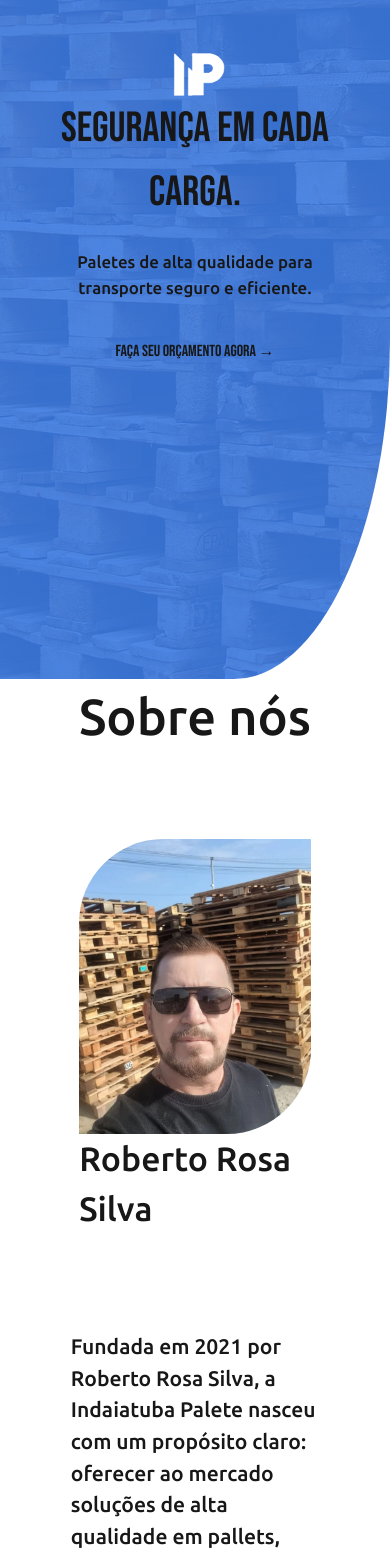
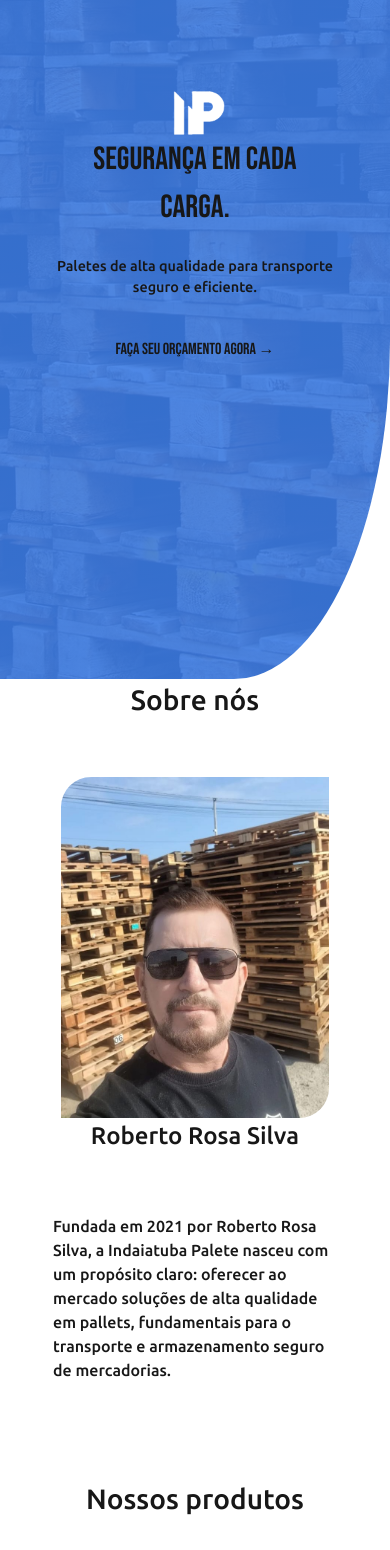
Before and after one commit to ramonmoncao/IndaiatubaPalete, a Next.js app in the folder ip-front/: page /home in a window 390 px wide. Shown: the part 260-1810 px from the top of the page. Built offline with nearby package versions, Linux system fonts and the light colour scheme.

Commit message:
Aprimoramento de reponsividade

```diff
--- a/ip-front/src/app/home/about.css
+++ b/ip-front/src/app/home/about.css
@@ -10,16 +10,16 @@
     display: flex;
     flex-direction: column;
     background-color: var(--color-primary-1);
-    border-radius: 20dvi 0 20dvi 0;
-    padding-bottom: 20dvh;
+    border-radius: 300px 0 300px 0; /* Valor fixo em px */
+    padding-bottom: 5rem; /* Valor fixo em rem */
     box-sizing: border-box;
     overflow: hidden;
 }
 
 #about h1 {
     align-self: center;
-    font-size: 10dvh;
-    padding-bottom: 5dvh;
+    font-size: 2.5rem; /* Tamanho fixo em rem */
+    padding-bottom: 2rem;
     color: var(--color-primary-5);
     text-align: center;
     width: 100%;
@@ -38,17 +38,18 @@
 
 #about-text {
     display: flex;
-    width: 100dvh;
+    width: 600px; /* Largura fixa em px */
     max-width: 90%;
-    height: 70dvh;
+    height: auto; /* Altura baseada no conteúdo */
+    min-height: 300px; /* Altura mínima fixa */
     align-content: center;
-    padding: 10dvh;
-    border-radius: 0dvh 20dvh 0dvh 20dvh;
+    padding: 2rem; /* Padding fixo em rem */
+    border-radius: 0 200px 0 200px; /* Valores fixos em px */
     background-color: var(--color-primary-3);
     align-items: center;
     justify-content: center;
     color: var(--color-primary-1);
-    font-size: 3dvh;
+    font-size: 1.2rem; /* Tamanho fixo em rem */
     box-sizing: border-box;
     overflow: hidden;
 }
@@ -57,25 +58,25 @@
     display: flex;
     flex-direction: column;
     background-color: var(--color-primary-5);
-    border-radius: 20dvh 0dvh 20dvh 0dvh;
-    padding: 7dvh 10dvh 0 10dvh;
+    border-radius: 200px 0 200px 0; /* Valores fixos em px */
+    padding: 4rem 4rem 4rem 4rem; /* Padding fixo em rem */
     align-items: center;
     justify-content: center;
     color: var(--color-primary-1);
-    font-size: 4dvh;
+    font-size: 1.5rem; /* Tamanho fixo em rem */
     max-width: 90%;
     box-sizing: border-box;
 }
 
 #about-img img {
-    border-radius: 10dvh 10dvh 10vh 10dvh;
+    border-radius: 100px 100px 100px 100px; /* Valores fixos em px */
     max-width: 100%;
     height: auto;
 }
 
 @media (max-width: 800px) {
     #about-div {
-        border-radius: 0dvh 0dvh 0dvh 30dvh;
+        border-radius: 0 0 0 50px; /* Valor fixo em px */
     }
 
     #about-grid {
@@ -86,35 +87,35 @@
     #about-text {
         width: 90%;
         height: auto;
-        min-height: 40dvh;
-        padding: 5dvh;
-        border-radius: 0 0 0 10dvh;
+        min-height: 200px; /* Altura mínima fixa */
+        padding: 1.5rem; /* Padding fixo em rem */
+        border-radius: 0 0 0 30px; /* Valores fixos em px */
     }
 
     #about-img {
         width: 90%;
-        padding: 5dvh;
-        border-radius: 20dvh 0 0 0;
+        padding: 1.5rem; /* Padding fixo em rem */
+        border-radius: 50px 0 0 0; /* Valores fixos em px */
     }
 
     #about-img img {
-        border-radius: 10dvh 0dvh 10vh 0dvh;
+        border-radius: 30px 0 30px 0; /* Valores fixos em px */
     }
 
     #about h1 {
-        font-size: 7dvh;
+        font-size: 2rem; /* Tamanho fixo em rem */
     }
 }
 
 @media (max-width: 400px) {
     #about h1 {
-        font-size: 6dvh;
+        font-size: 1.75rem; /* Tamanho fixo em rem */
     }
 
     #about-text {
         width: 100%;
-        font-size: 2.5dvh;
-        padding: 4dvh;
-        border-radius: 0 0 0dvh 10dvh;
+        font-size: 1rem; /* Tamanho fixo em rem */
+        padding: 1rem; /* Padding fixo em rem */
+        border-radius: 0 0 0 20px; /* Valores fixos em px */
     }
 }
--- a/ip-front/src/app/home/catalog.css
+++ b/ip-front/src/app/home/catalog.css
@@ -8,10 +8,10 @@
 
 #catalog-div {
     background-color: var(--color-primary-5);
-    border-radius: 0 0 0 10dvw;
+    border-radius: 0 0 0 10vmin; /* Use vmin em vez de dvw */
     display: flex;
     flex-direction: column;
-    padding-bottom: 20dvh;
+    padding-bottom: 5rem; /* Use rem em vez de dvh */
     width: 100%;
     box-sizing: border-box;
     overflow: hidden;
@@ -19,8 +19,8 @@
 
 #catalog h1 {
     align-self: center;
-    font-size: 10dvh;
-    padding-bottom: 5dvh;
+    font-size: 2.5rem; /* Tamanho fixo em rem */
+    padding-bottom: 2rem;
     color: var(--color-primary-1);
     text-align: center;
     width: 100%;
@@ -40,9 +40,10 @@
 
 #container div {
     z-index: 1;
-    width: 40dvh;
+    width: 300px; /* Largura fixa em px */
     max-width: 90%;
-    height: 90dvh;
+    height: auto; /* Altura automática baseada no conteúdo */
+    min-height: 400px; /* Altura mínima fixa */
     display: flex;
     flex-direction: column;
     text-align: center;
@@ -58,7 +59,7 @@
 
 #container h3 {
     color: var(--color-primary-2);
-    font-size: 5dvh;
+    font-size: 1.5rem; /* Use rem em vez de dvh */
     margin-bottom: 0;
 }
 
@@ -100,22 +101,22 @@
     }
 
     #catalog h1 {
-        font-size: 7dvh;
+        font-size: 2rem;
     }
 }
 
 @media (max-width: 600px) {
     #container h3 {
-        font-size: 4dvh;
+        font-size: 1.25rem;
     }
 
     .description {
-        font-size: 2.5dvh;
+        font-size: 1rem;
     }
 }
 
 @media (max-width: 400px) {
     #catalog h1 {
-        font-size: 6dvh;
+        font-size: 1.75rem;
     }
 }
--- a/ip-front/src/app/home/home.css
+++ b/ip-front/src/app/home/home.css
@@ -2,21 +2,23 @@
 #home {
     background-color: var(--color-primary-1);
     width: 100%;
-    height: 100vh;
+    height: 100vh; /* Pode manter 100vh para a seção inicial completa */
     overflow-x: hidden;
 }
 
 #home-div {
     width: 100%;
-    height: 100vh;
+    height: 100%; /* Use altura relativa ao pai em vez de vh */
     display: flex;
     flex-direction: column;
     align-items: center;
     justify-content: center;
     background: linear-gradient(rgba(59, 123, 227, 0.9), rgba(59, 123, 227, 0.9)), url('../../../public/background.jpg');
+    background-size: cover;
+    background-position: center;
     box-shadow: inset 0 0 50px 50px var(--color-primary-3);
     border-radius: 0 0 80% 0;
-    padding-bottom: 10dvh;
+    padding-bottom: 3rem; /* Valor fixo em rem */
     padding-left: 5%;
     padding-right: 5%;
     box-sizing: border-box;
@@ -24,7 +26,7 @@
 
 #logo {
     font-weight: 300;
-    font-size: 5dvh;
+    font-size: 1.8rem; /* Tamanho fixo em rem */
     color: var(--color-primary-5);
     text-align: center;
 }
@@ -37,7 +39,7 @@
     font-family: "Bebas Neue", sans-serif;
     font-weight: 400;
     font-style: normal;
-    font-size: 10dvh;
+    font-size: 3.5rem; /* Tamanho fixo em rem */
     text-align: center;
 }
 
@@ -56,20 +58,20 @@
     border: none;
     border-radius: 40px;
     padding: 30px 40px 30px 40px;
-    font-size: large;
     box-shadow: 0px 5px 5px var(--color-primary-4);
     font-family: "Bebas Neue", sans-serif;
     font-weight: 400;
-    font-size: xx-large;
+    font-size: 1.5rem; /* Tamanho fixo em rem em vez de xx-large */
     transition: transform 0.4s ease;
     max-width: 100%;
 }
 
 #subtitle {
     color: var(--color-primary-5);
-    padding: 5dvh;
+    padding: 2rem; /* Valor fixo em rem */
     text-align: center;
     max-width: 100%;
+    font-size: 1.2rem; /* Tamanho base em rem */
 }
 
 #btn-home:hover {
@@ -87,33 +89,33 @@
     }
 
     #title {
-        font-size: 6dvh;
+        font-size: 2.5rem; /* Tamanho fixo em rem */
     }
 
     #btn-home {
         padding: 20px 30px;
-        font-size: large;
+        font-size: 1.2rem; /* Tamanho fixo em rem */
         white-space: normal;
         text-align: center;
     }
 
     #subtitle {
-        font-size: 2.5dvh;
+        font-size: 1rem; /* Tamanho fixo em rem */
     }
 }
 
 @media (max-width: 400px) {
     #title {
-        font-size: 5dvh;
+        font-size: 2rem; /* Tamanho fixo em rem */
     }
 
     #subtitle {
-        font-size: 2dvh;
-        padding: 3dvh;
+        font-size: 0.9rem; /* Tamanho fixo em rem */
+        padding: 1.5rem; /* Valor fixo em rem */
     }
 
     #btn-home {
         padding: 15px 25px;
-        font-size: medium;
+        font-size: 1rem; /* Tamanho fixo em rem */
     }
 }
```
